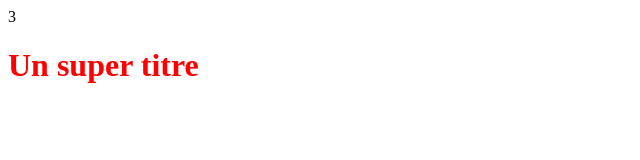
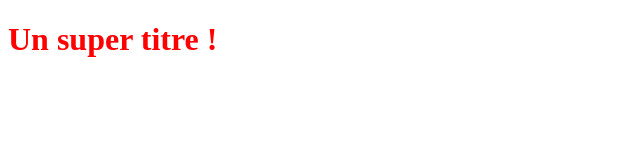
Before and after one commit to GEORGGES29/Project2, a plain HTML site: page index.html in a window 1280 px wide. Shown: the whole page, without its empty margins (0-640 px from the left). Drawn offline with Linux system fonts and the light colour scheme.

Commit message:
Modification du titre H1

```diff
--- a/index.html
+++ b/index.html
@@ -5,9 +5,9 @@
 <link rel="stylesheet" type="text/css" href="styles.css">
 </head>
 
-3
+
 
 <body>
-<h1>Un super titre</h1>
+<h1>Un super titre !</h1>
 </body>
 </html>
```
